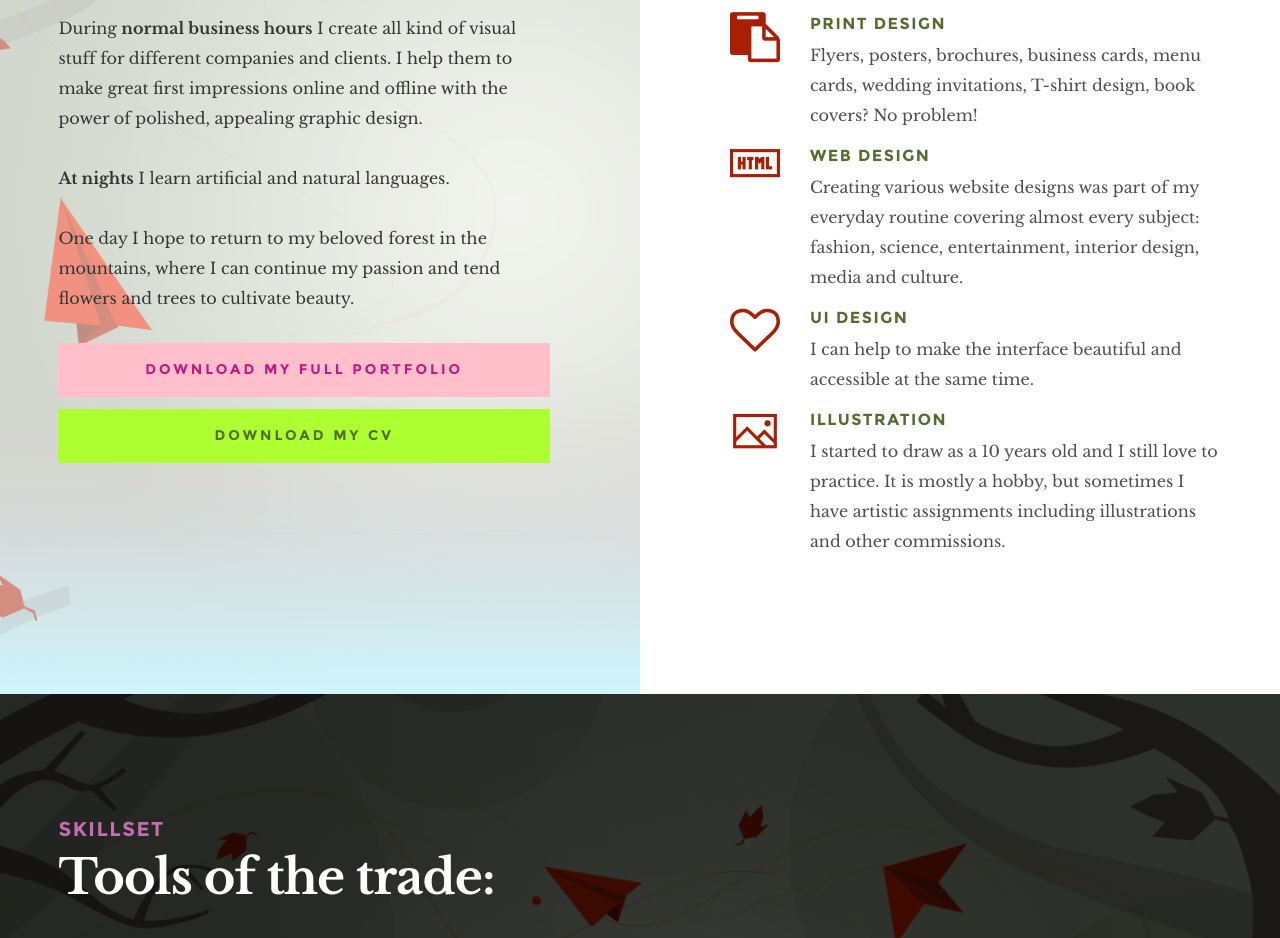
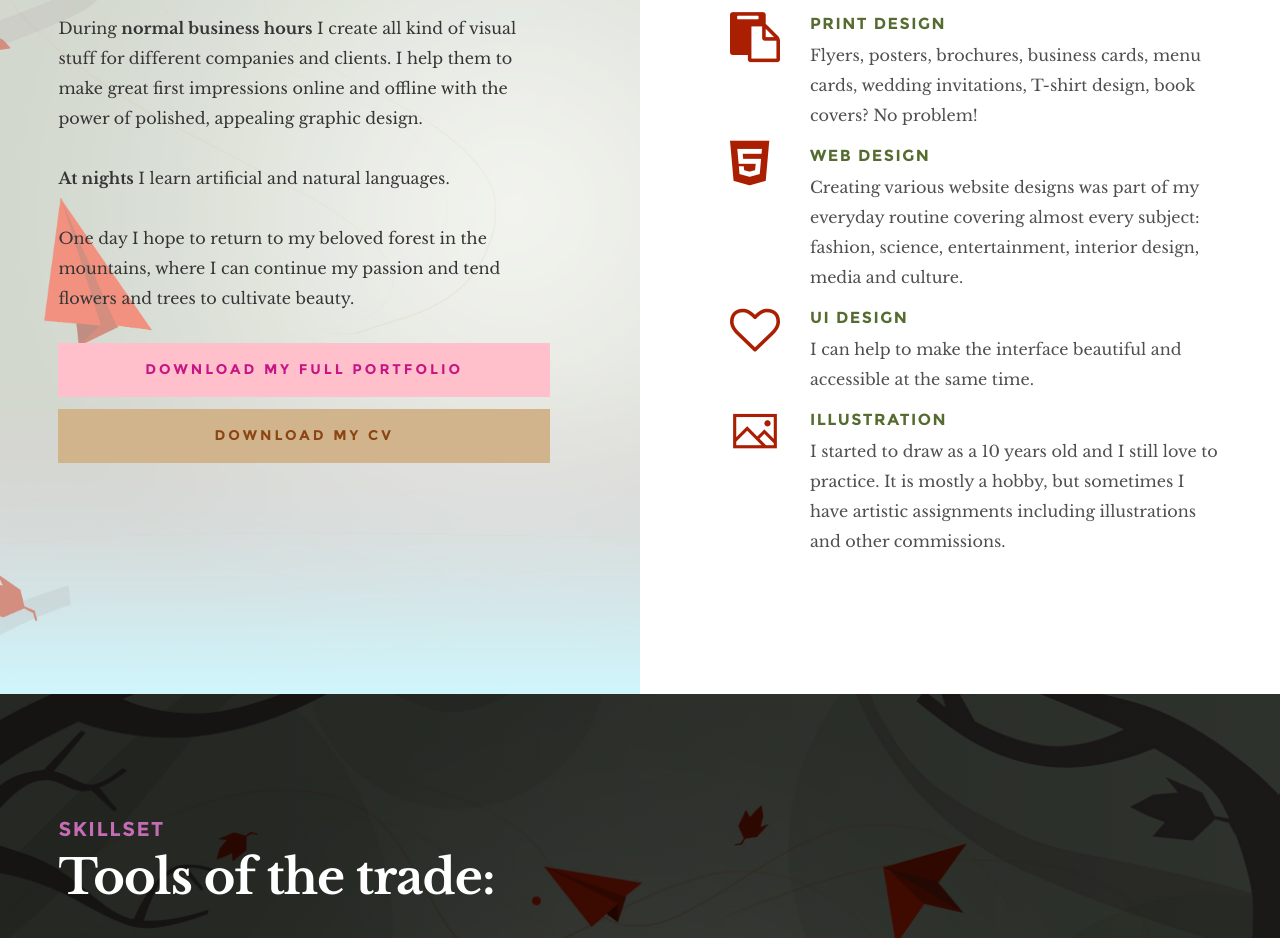
Before and after one commit to nightmustfall/nightmustfall.github.io, a plain HTML site: page index.html in a window 1280 px wide. Shown: the part 1100-2038 px from the top of the page. Drawn offline with Linux system fonts and the light colour scheme; files whose address does not match are found by name.

Commit message:
button colors

```diff
--- a/css/main.css
+++ b/css/main.css
@@ -126,6 +126,7 @@ a:hover,
 a:focus {
 	color: LightGreen;
 }
+
 
 /* ===================================================================
  *  03. typography & general theme styles - (_document-setup.scss)
@@ -815,8 +816,8 @@ button.button-primary,
 input[type="submit"].button-primary,
 input[type="reset"].button-primary,
 input[type="button"].button-primary {
-	background: GreenYellow;
-	color: DarkOliveGreen;
+	background: Tan;
+	color: SaddleBrown;
 }
 
 .button.button-primary:hover,
@@ -830,8 +831,8 @@ button.button-primary:focus,
 input[type="submit"].button-primary:focus,
 input[type="reset"].button-primary:focus,
 input[type="button"].button-primary:focus {
-	background: DarkOliveGreen;
-	color: GreenYellow;
+	background: SaddleBrown;
+	color: Tan;
 }
 
 button.full-width,
--- a/index.html
+++ b/index.html
@@ -185,7 +185,7 @@
    				</li>
    				<li class="item-webdesign animate-this">
    					<div class="icon-wrap">
-   						<i class="icon-HTML"></i>
+   						<i class="fa fa-html5"></i>
    					</div>
    					<div class="service-item">
    						<h4>Web Design</h4>
```
